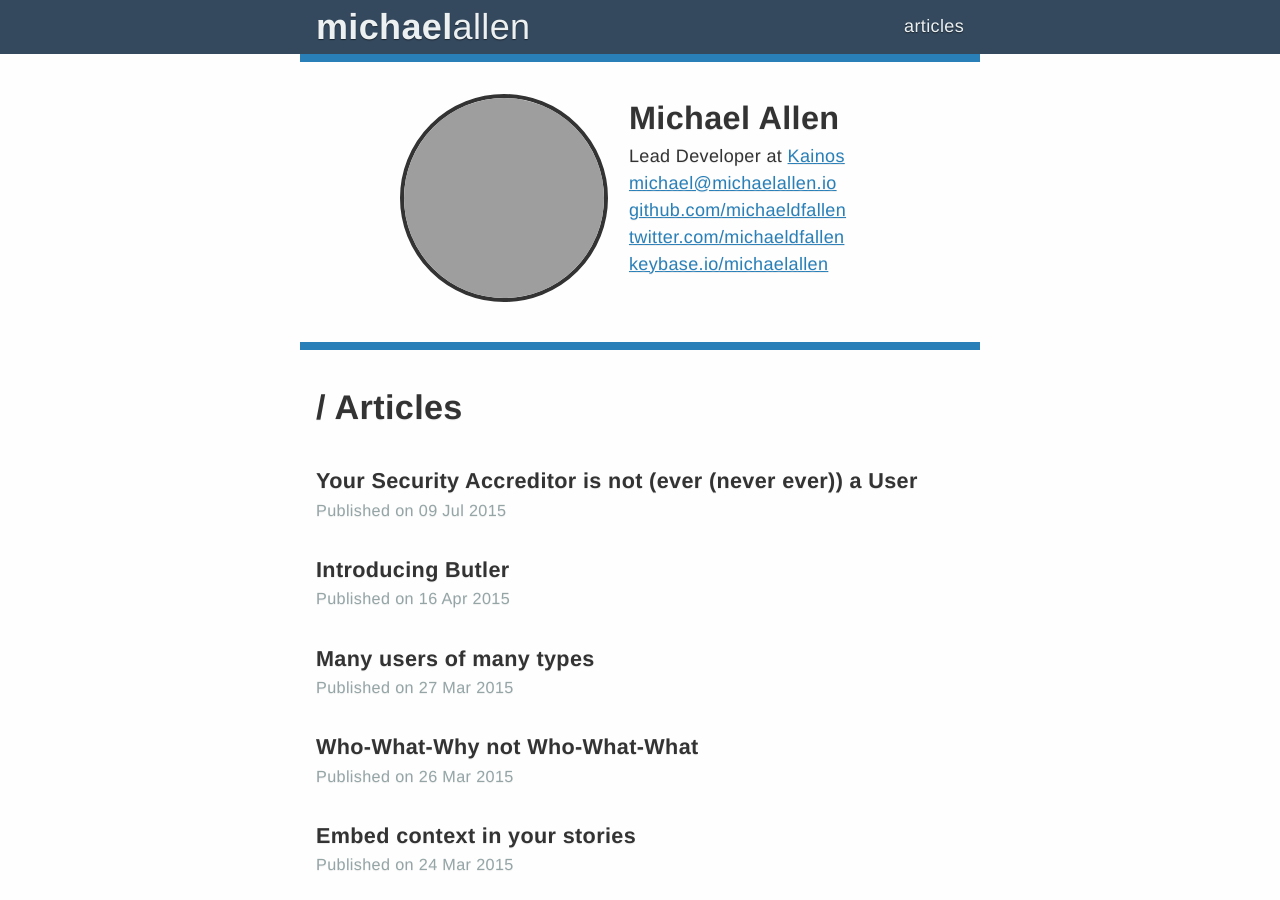
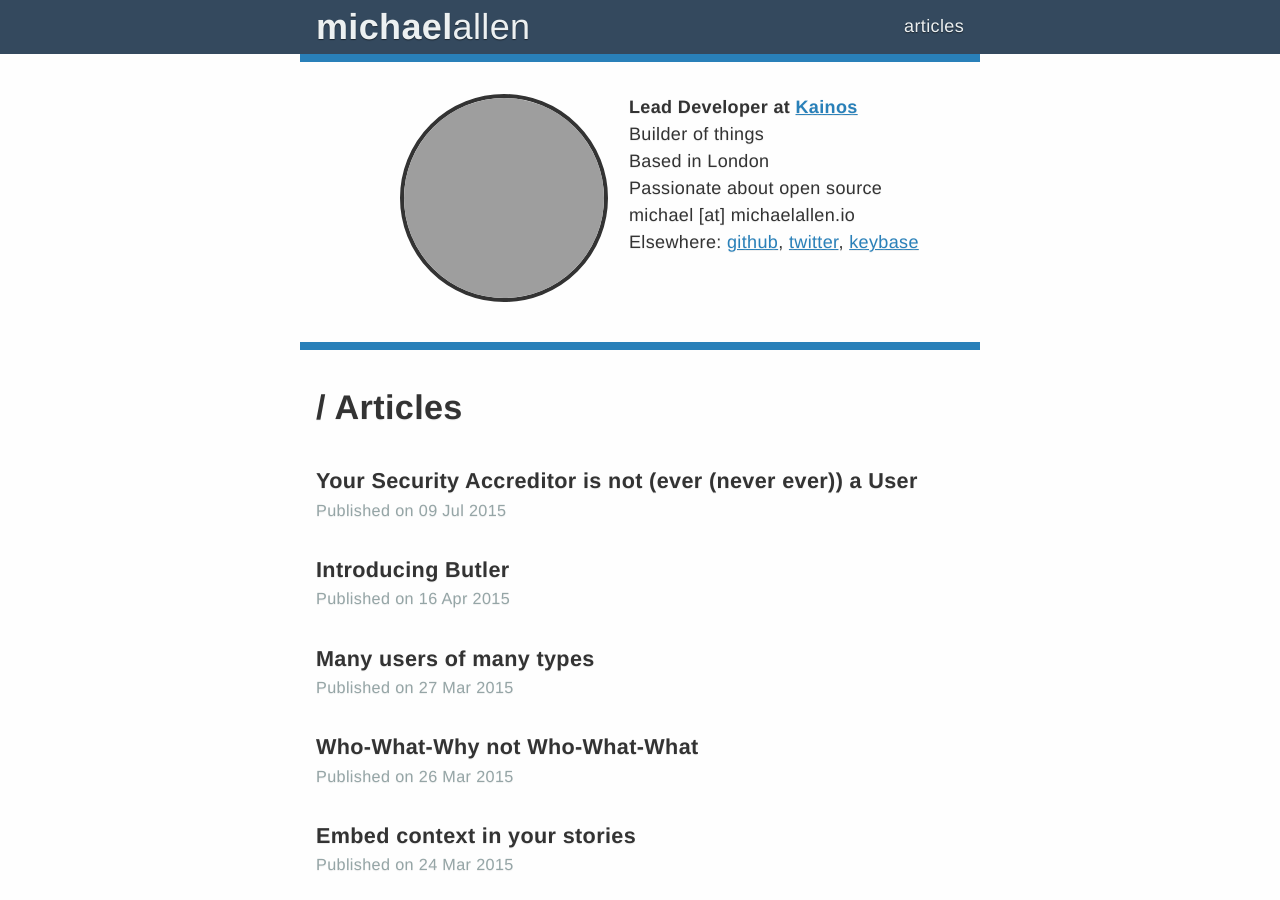
Before and after one commit to michaeldfallen/michaeldfallen.github.io, a Jekyll site: the page built from index.html, in a window 1280 px wide and 900 px high. Built offline with Jekyll 4.4.1, drawn with Linux system fonts in a browser that asks for light colours; grey boxes are pictures that could not be loaded.

Commit message:
Slightly more descriptive flair

```diff
--- a/_includes/flair.html
+++ b/_includes/flair.html
@@ -2,22 +2,20 @@
     <img src="https://s.gravatar.com/avatar/{{site.author.gravatar}}?size=200" alt="My Gravatar" rel="me">
 </section>
 <section class="contact">
-  <h2>{{ site.author.name }}</h2>
-  <p>Lead Developer at <a href="https://www.kainos.com">Kainos</a></p>
-  <p><a href="mailto:me@example.com" rel="me">{{ site.author.email }}</a></p>
+  <p><b>Lead Developer at <a href="https://www.kainos.com">Kainos</a></b></p>
   <p>
-    <a href="https://github.com/{{ site.author.github }}" rel="me">
-      github.com/{{ site.author.github }}
-    </a>
+    Builder of things
   </p>
   <p>
-    <a href="https://twitter.com/{{ site.author.twitter }}" rel="me">
-      twitter.com/{{ site.author.twitter }}
-    </a>
+    Based in London
   </p>
   <p>
-    <a href="https://keybase.io/{{ site.author.keybase }}" rel="me">
-      keybase.io/{{ site.author.keybase }}
-    </a>
+    Passionate about open source
+  </p>
+  <p>michael [at] michaelallen.io</p>
+  <p>Elsewhere:
+    <a href="https://github.com/{{ site.author.github }}" rel="me">github</a>,
+    <a href="https://twitter.com/{{ site.author.twitter }}" rel="me">twitter</a>,
+    <a href="https://keybase.io/{{ site.author.keybase }}" rel="me">keybase</a>
   </p>
 </section>
```
